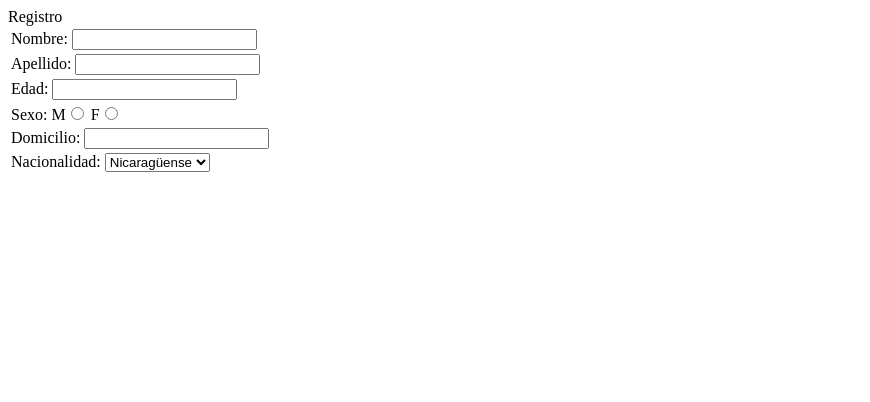
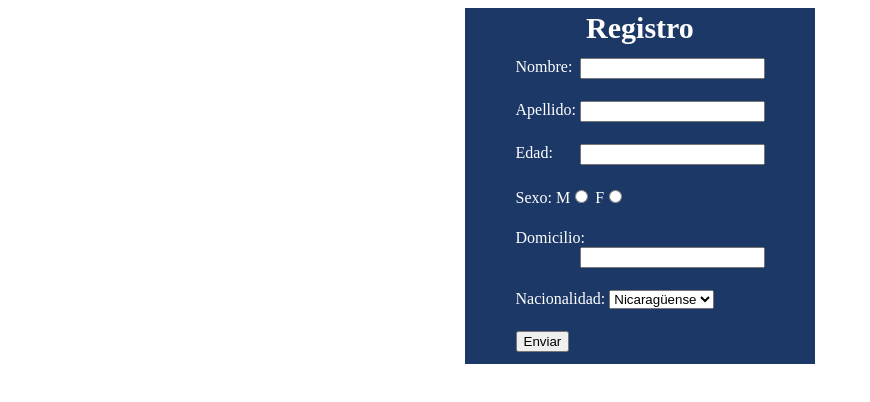
Before and after one commit to jhonae7/SWS, a plain HTML site: page index.html in a window 1280 px wide. Shown: the whole page, without its empty margins (0-870 px from the left). Drawn offline with Linux system fonts and the light colour scheme.

Commit message:
Estilo añadido

```diff
--- a/app.css
+++ b/app.css
@@ -1 +1,26 @@
 /*Esto es un archivo de estilo*/
+.contenedor
+{
+    margin: auto;
+    background-color: #1c3867;
+    color: #fff;
+    width: 350px;
+    height: auto;
+}
+table
+{
+    width: 78%;
+    margin: auto;
+}
+th{
+    font-size: 30px;
+    margin: auto;
+}
+.caja
+{
+    float: right;
+}
+td
+{
+    padding:10px;
+}
--- a/index.html
+++ b/index.html
@@ -3,11 +3,14 @@
 <head>
     <meta charset="UTF-8">
     <title>App</title>
+    <link rel="stylesheet" href="app.css">
+    <script type="text/javascript" src="app.js"></script>
 </head>
 <body>
+   <div class="contenedor">
     <form>
     <table>
-    <thead>Registro</thead>
+    <th>Registro</th>
     <tbody>
         <tr>
             <td>Nombre: <input type="text" class="caja"></td>
@@ -34,8 +37,10 @@
                 <option value="Hon">Hondureño</option>
             </select></td>
         </tr>
+        <tr><td><button>Enviar</button></td></tr>
     </tbody>
     </table>
     </form>
+    </div>
 </body>
 </html>
```
